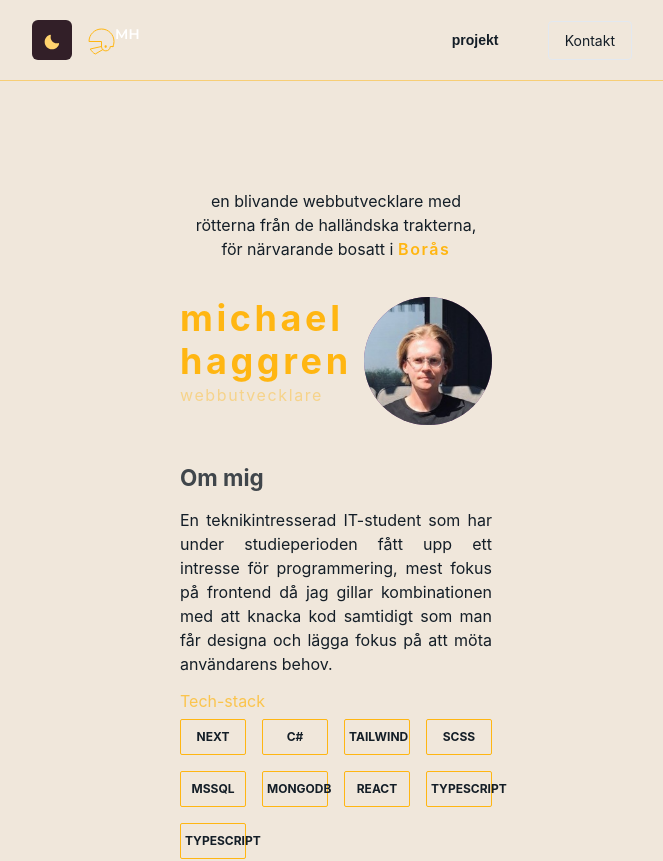
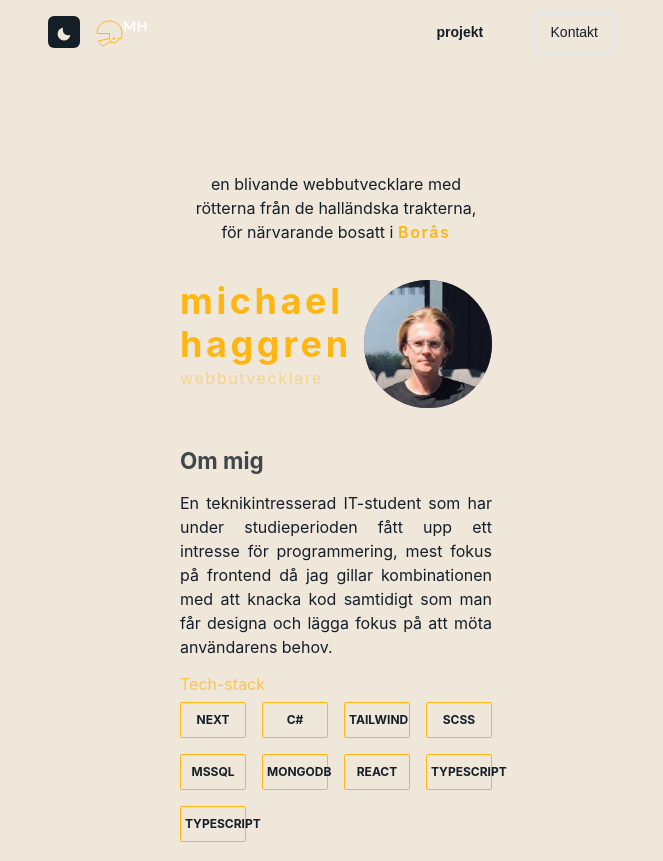
Before and after one commit to michaelhaggren/portfolio, a Next.js app: page / in a window 1280 px wide. Shown: the top 861 px of the page, without its empty margins (304-967 px from the left). Built offline with nearby package versions, Linux system fonts and the light colour scheme.

Commit message:
Header responsive fixes

```diff
--- a/components/Header/Header.module.scss
+++ /dev/null
@@ -1,5 +0,0 @@
-@import url('https://fonts.googleapis.com/css2?family=Montserrat&family=Oswald:wght@300;400;500;600&display=swap');
-
-.root {
-  display: grid;
-}
--- a/components/Header/Header.tsx
+++ b/components/Header/Header.tsx
@@ -1,136 +1,115 @@
-import styles from './Header.module.scss';
 import NextLink from 'next/link';
 import { AnimatePresence, motion } from 'framer-motion';
-import React, { useState, useEffect } from 'react';
-import Logga from '../../icons/Logga.svg';
-import Hamburger from 'hamburger-react';
+import React, { useState } from 'react';
+import Logga from '/icons/Logga.svg';
+import { MdSettings } from 'react-icons/md';
 import {
   Box,
+  Container,
   Hide,
   IconButton,
+  Icon,
   Show,
   useColorMode,
   useColorModeValue,
 } from '@chakra-ui/react';
-import { MoonIcon, SunIcon } from '@chakra-ui/icons';
+import { ThemeButton } from '../ThemeButton';
+import { CloseIcon, HamburgerIcon } from '@chakra-ui/icons';
 export interface HeaderProps {}
 
 export const Header = ({}: HeaderProps) => {
-  const [headerMenu, setHeaderMenu] = useState(false);
-  const { toggleColorMode } = useColorMode();
+  const [showMenu, setShowMenu] = useState(false);
+
   const toggleMenu = () => {
-    setHeaderMenu(!headerMenu);
+    setShowMenu(!showMenu);
   };
-
+  //* Onödigt kanske då jag bara har två sidor på hemsidan? Hade ursprungligen
+  //* 3 men blev så rörigt med 2 onödiga sidor för '/kontakt' och '/om mig'
   const links = [
     {
       title: 'projekt',
       route: '/projects',
     },
   ];
+  //! VA I HELVETE HÄNDER MED HORKNAPPEN?
   return (
-    <Box bg={useColorModeValue('#f0e7db', '#141E27')}>
-      <nav className="py-4 md:py-4 border-b border-b-orange-orangePrimary border-opacity-50">
-        <div className="md:w-2/4 h-12 container md:px-0 px-4 mx-auto md:flex md:items-center">
-          <div className="flex justify-between  items-center">
-            <AnimatePresence exitBeforeEnter initial={false}>
-              <motion.div
-                style={{ display: 'inline-block' }}
-                key={useColorModeValue('light', 'dark')}
-                initial={{ x: -20, opacity: 0 }}
-                animate={{ x: 0, opacity: 1 }}
-                exit={{ x: 20, opacity: 0 }}
-                transition={{ duration: 0.2 }}
-                className="mx-4"
-              >
+    <Container maxW="2xl" bg={useColorModeValue('#f0e7db', '#141E27')}>
+      <Box className="h-16 px-4 mx-auto md:flex md:items-center">
+        <Box className="flex justify-between items-center">
           <Hide below="md">
-                  <IconButton
-                    aria-label="Toggle theme"
-                    variant="unstyled"
-                    bg={useColorModeValue('#321F28', '#FFD36E')}
-                    color={useColorModeValue('#FFD36E', '#321F28')}
-                    icon={useColorModeValue(<MoonIcon />, <SunIcon />)}
-                    onClick={toggleColorMode}
-                  ></IconButton>
+            <ThemeButton />
           </Hide>
-              </motion.div>
-            </AnimatePresence>
           <NextLink href="/" passHref>
             <motion.button
               whileHover={{ scale: 1.1 }}
               whileTap={{ scale: 0.9 }}
+              key={useColorModeValue('light', 'dark')}
+              className="md:sticky fill-mint-mintPrimary fixed left-5 top-7"
               aria-label="Start"
-                className="fixed md:sticky left-7 top-6"
             >
-                <Logga />
+              <IconButton
+                variant="unstyled"
+                fill={useColorModeValue('#141E27', '#f0e7db')}
+                icon={useColorModeValue(<Logga />, <Logga />)}
+                aria-label="change"
+              ></IconButton>
             </motion.button>
           </NextLink>
-
+        </Box>
         <button
           onClick={() => {
             toggleMenu();
           }}
           className={`${
-                headerMenu ? 'hidden' : ''
-              } py-1 rounded  hover:opacity-75 md:hidden`}
+            showMenu ? 'hidden' : ''
+          } px-1 py-4   md:static fixed top-2 -right-2 visible md:hidden  hover:opacity-75  mr-4 mt-0`}
           aria-label="Open menu"
         >
-              <Hamburger size={20} toggled={headerMenu} />
+          <Icon boxSize="7" as={HamburgerIcon} />
         </button>
-          </div>
-
         <Box
-            className={`${headerMenu ? '' : 'hidden'}
+          className={`${showMenu ? '' : 'hidden'}
               z-50 animate-menuSlide md:animate-none shadow-xl md:shadow-none fixed md:sticky top-0 right-0 w-9/12 md:w-auto h-screen md:h-auto  md:flex flex-col md:flex-row  md:ml-auto md:mt-0`}
         >
-            {' '}
-            <div className="flex  flex-row-reverse items-center md:hidden">
+          <div className="flex flex-row-reverse items-center">
             <button
               onClick={() => {
                 toggleMenu();
               }}
               className={`${
-                  headerMenu ? '' : 'hidden'
-                } animate-closeSlide  px-1 py-1 rounded mr-4 mt-2`}
-                aria-label="Open menu"
+                showMenu ? '' : 'hidden'
+              } animate-closeSlide px-1 py-4 rounded hover:opacity-75 md:hidden mr-4 mt-2`}
+              aria-label="Close menu"
             >
-                <Hamburger size={20} toggled={headerMenu} />
+              <Icon as={CloseIcon} />
             </button>
           </div>
           <ol className="flex flex-col sm:flex-col  md:flex-row pl-4 md:pl-auto pr-4 md:pr-auto font-montserrat">
-              {links.map((link, index) => {
-                return (
-                  <NextLink href={link.route} key={index} passHref>
+            {links.map((path, index) => (
+              <NextLink href={path.route} key={index} passHref>
                 <motion.button
                   whileTap={{ scale: 0.9 }}
-                      whileFocus={{
-                        scale: 1.2,
-                        textShadow: '0px 0px 12px rgb(52, 211, 153)',
-                      }}
                   onClick={() => {
                     toggleMenu();
+                    // toggleBlur();
                   }}
                   className="text-left text-sm  mb:w-auto w-14 hover:border-b ml-6 mt-6 mb-4 md:mr-6 md:mb-0 md:mt-0 md:mx-6 font-montserrat font-bold"
                 >
-                      {link.title}
+                  {path.title}
                 </motion.button>
               </NextLink>
-                );
-              })}
-            </ol>
-            <Box className="md:mr-4  flex flex-row md:justify-center md:items-center mt-6 md:mt-0">
+            ))}
             <motion.a
               whileTap={{ scale: 0.9 }}
-                className="border hover:border-orange-orangePrimary rounded text-sm text-left  px-4 py-2 ml-10 md:ml-0 md:mx-2 transition-colors duration-200 "
+              className="border-2 hover:border-current  rounded text-sm text-left  px-4 py-2 ml-10 md:ml-4 md:mx-2 transition-colors duration-200 "
               href="mailto:michael.haggren@gmail.com"
               rel="noreferrer"
             >
               Kontakt
             </motion.a>
+          </ol>
         </Box>
       </Box>
-        </div>
-      </nav>
-    </Box>
+    </Container>
   );
 };
```
Lines whose indentation alone changed are shown as unchanged.
